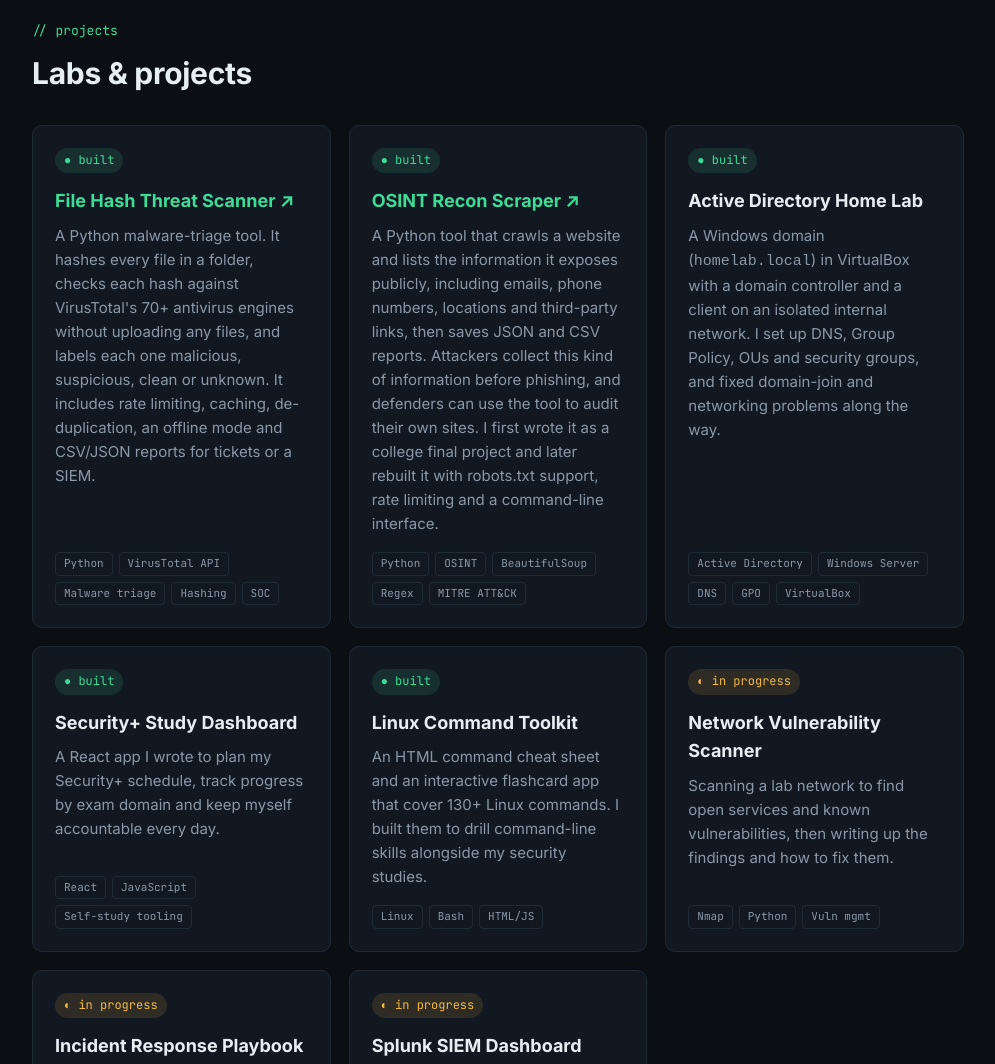
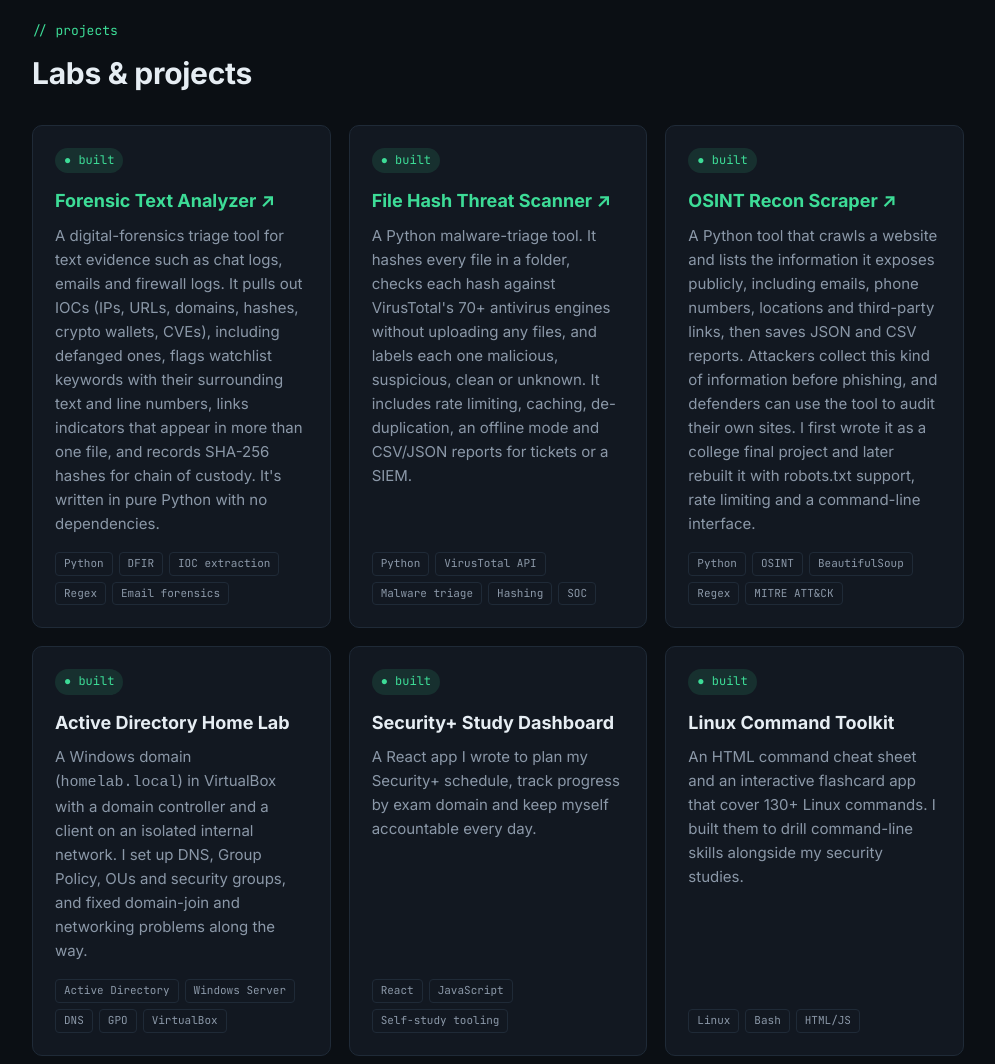
Before and after one commit to oMythicc/oMythicc.github.io, a plain HTML site: page index.html in a window 1280 px wide. Shown: the part 1240-2304 px from the top of the page, without its empty margins (142-1137 px from the left). Drawn offline with Linux system fonts and the light colour scheme.

Commit message:
Add Forensic Text Analyzer project
Co-Authored-By: Claude Opus 5.5 <noreply@anthropic.com>
Claude-Session: https://claude.ai/code/session_01VJpgTMHr1CnR2TPFge78MR

```diff
--- a/index.html
+++ b/index.html
@@ -157,6 +157,12 @@
     <div class="cards">
       <div class="card">
         <span class="status done">● built</span>
+        <h3><a href="https://github.com/oMythicc/forensic-text-analyzer" target="_blank" rel="noopener">Forensic Text Analyzer ↗</a></h3>
+        <p>A digital-forensics triage tool for text evidence such as chat logs, emails and firewall logs. It pulls out IOCs (IPs, URLs, domains, hashes, crypto wallets, CVEs), including defanged ones, flags watchlist keywords with their surrounding text and line numbers, links indicators that appear in more than one file, and records SHA-256 hashes for chain of custody. It's written in pure Python with no dependencies.</p>
+        <div class="tags"><span class="tag">Python</span><span class="tag">DFIR</span><span class="tag">IOC extraction</span><span class="tag">Regex</span><span class="tag">Email forensics</span></div>
+      </div>
+      <div class="card">
+        <span class="status done">● built</span>
         <h3><a href="https://github.com/oMythicc/file-hash-scanner" target="_blank" rel="noopener">File Hash Threat Scanner ↗</a></h3>
         <p>A Python malware-triage tool. It hashes every file in a folder, checks each hash against VirusTotal's 70+ antivirus engines without uploading any files, and labels each one malicious, suspicious, clean or unknown. It includes rate limiting, caching, de-duplication, an offline mode and CSV/JSON reports for tickets or a SIEM.</p>
         <div class="tags"><span class="tag">Python</span><span class="tag">VirusTotal API</span><span class="tag">Malware triage</span><span class="tag">Hashing</span><span class="tag">SOC</span></div>
@@ -214,7 +220,7 @@
     <div class="skills">
       <div class="skill-group">
         <h4>Security</h4>
-        <ul><li>Security fundamentals (CIA triad)</li><li>Malware triage &amp; threat intel lookups</li><li>OSINT &amp; reconnaissance</li><li>Incident investigation &amp; reporting</li><li>Access control &amp; identity</li><li>Loss prevention / fraud patterns</li></ul>
+        <ul><li>Security fundamentals (CIA triad)</li><li>Malware triage &amp; threat intel lookups</li><li>Digital forensics &amp; IOC extraction</li><li>OSINT &amp; reconnaissance</li><li>Incident investigation &amp; reporting</li><li>Access control &amp; identity</li><li>Loss prevention / fraud patterns</li></ul>
       </div>
       <div class="skill-group">
         <h4>Systems &amp; Networking</h4>
```
